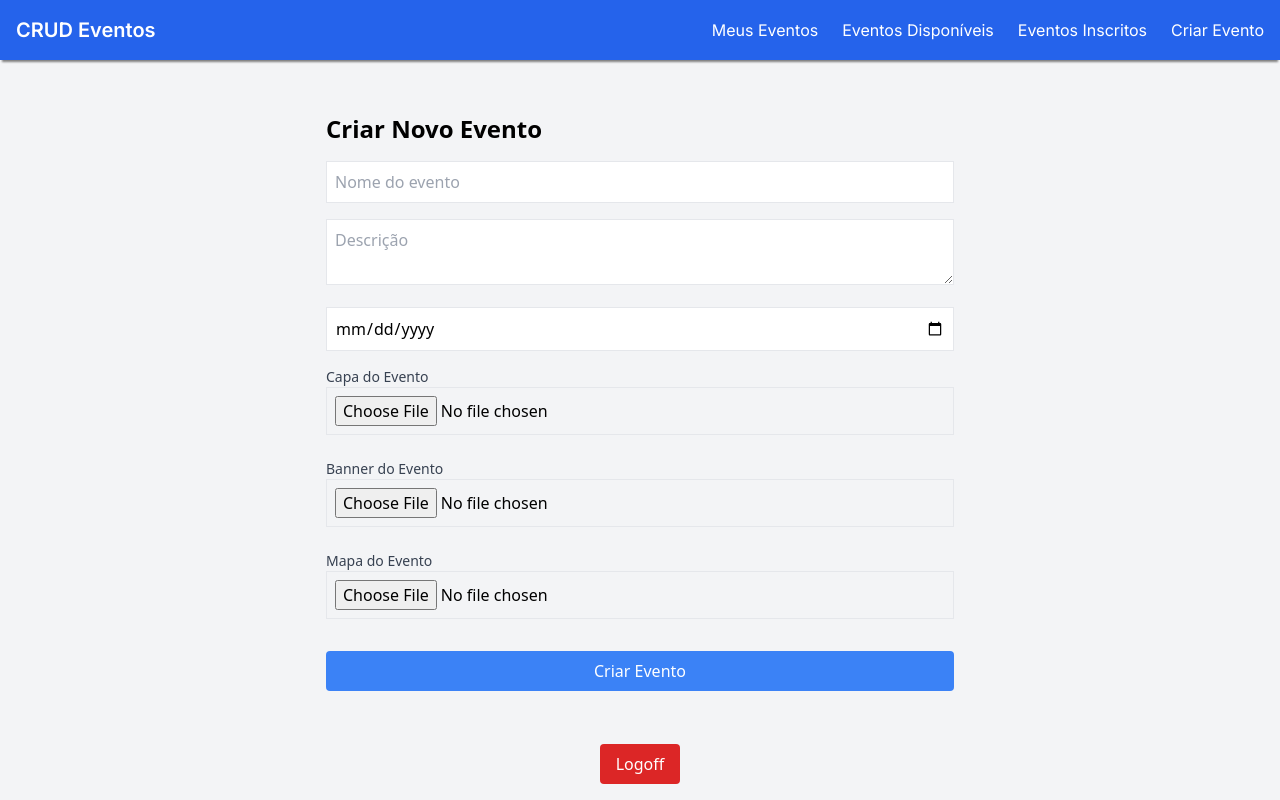
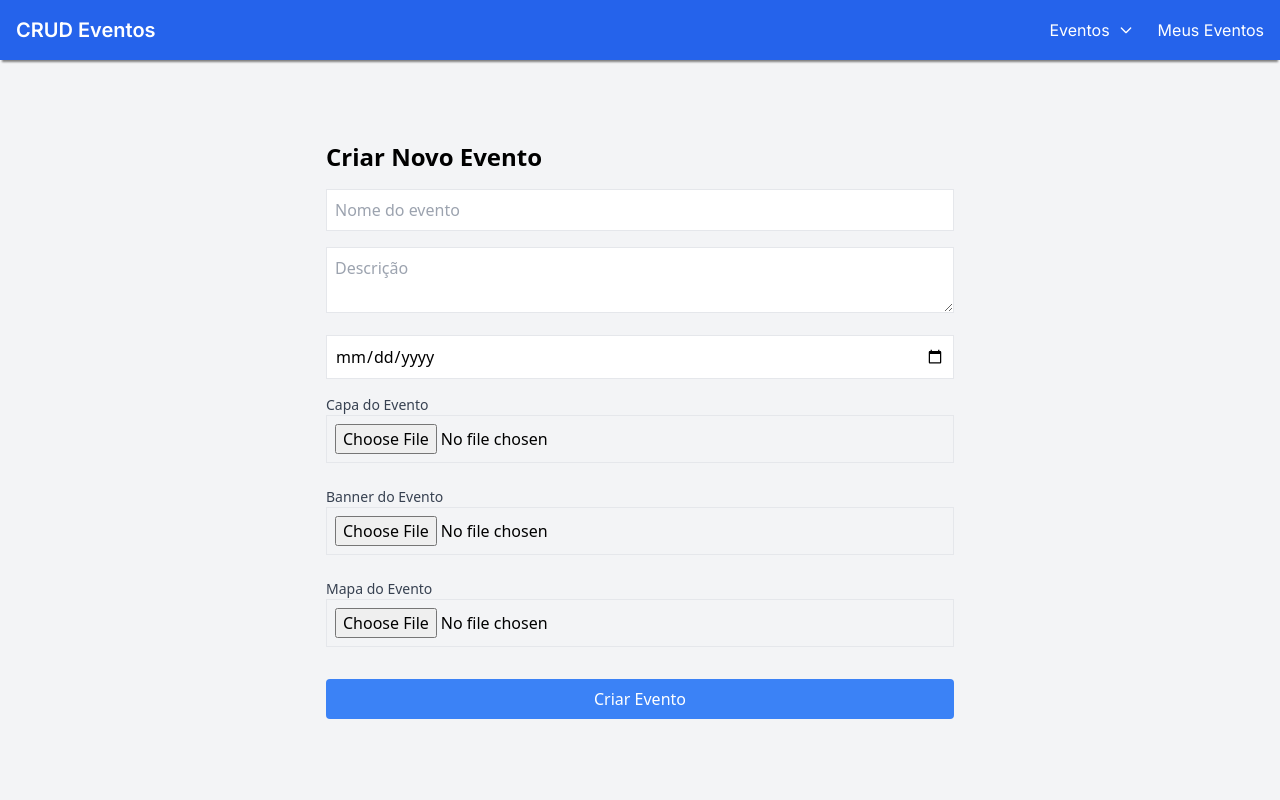
Before and after one commit to RafaelCirn3/CRUD-Eventos-Laravel-Vue, a Vue app in the folder front_end/: page /events/create in a window 1280 px wide. Built offline with nearby package versions, Linux system fonts and the light colour scheme.

Commit message:
:arrow_up: adicionando um dropdown ao header

```diff
--- a/front_end/src/App.vue
+++ b/front_end/src/App.vue
@@ -6,15 +6,6 @@
     <!-- Conteúdo principal abaixo do cabeçalho -->
     <div class="flex-1 flex justify-center items-center px-4">
       <router-view></router-view> <!-- Renderiza as rotas aqui -->
-    </div>
-
-    <!-- Botão de logoff abaixo do conteúdo principal -->
-    <div v-if="shouldShowLogoutButton" class="mt-auto mb-4 flex justify-center">
-      <button
-        @click="logout"
-        class="px-4 py-2 bg-red-600 text-white rounded hover:bg-red-500 focus:outline-none focus:ring-2 focus:ring-red-300 transition-all duration-200">
-        Logoff
-      </button>
     </div>
   </div>
 </template>
@@ -82,11 +73,6 @@ html, body, #app {
   padding: 16px;
 }
 
-/* Ajusta o botão de logoff para aparecer abaixo do conteúdo, centralizado e pequeno */
-.mt-auto {
-  margin-top: auto; /* Empurra o botão para baixo */
-}
-
 button {
   transition: transform 0.3s ease, box-shadow 0.3s ease;
 }
--- a/front_end/src/components/HeaderComponent.vue
+++ b/front_end/src/components/HeaderComponent.vue
@@ -3,18 +3,41 @@
         <nav class="bg-blue-600 text-white p-4 shadow-md">
             <div class="flex justify-between items-center">
                 <h1 class="text-xl font-bold">CRUD Eventos</h1>
-                <ul class="flex space-x-6">
+                <ul class="flex space-x-6 items-center">
+                    <!-- Botão de dropdown para "Eventos" -->
+                    <li class="relative">
+                        <button @click="toggleDropdown" class="flex items-center space-x-2 hover:underline">
+                            <span>Eventos</span>
+                            <svg class="w-4 h-4 transform" :class="{ 'rotate-180': isDropdownOpen }" xmlns="http://www.w3.org/2000/svg" fill="none" viewBox="0 0 24 24" stroke="currentColor">
+                                <path stroke-linecap="round" stroke-linejoin="round" stroke-width="2" d="M19 9l-7 7-7-7"/>
+                            </svg>
+                        </button>
+                        <!-- Links do dropdown -->
+                        <ul v-if="isDropdownOpen" class="absolute bg-blue-500 text-white p-2 mt-2 rounded shadow-md space-y-2 w-40 md:w-48 right-0">
+                            <li>
+                                <router-link to="/events/available" class="hover:underline block">Eventos Disponíveis</router-link>
+                            </li>
+                            <li>
+                                <router-link to="/events/subscribed" class="hover:underline block">Eventos Inscritos</router-link>
+                            </li>
+                            <li>
+                                <router-link to="/events/create" class="hover:underline block">Criar Evento</router-link>
+                            </li>
+                        </ul>
+                    </li>
+
+                    <!-- Link de "Meus Eventos" -->
                     <li>
                         <router-link to="/my-events" class="hover:underline">Meus Eventos</router-link>
                     </li>
-                    <li>
-                        <router-link to="/events/available" class="hover:underline">Eventos Disponíveis</router-link>
-                    </li>
-                    <li>
-                        <router-link to="/events/subscribed" class="hover:underline">Eventos Inscritos</router-link>
-                    </li>
-                    <li>
-                        <router-link to="/events/create" class="hover:underline">Criar Evento</router-link>
+
+                    <!-- Botão de Logoff, posicionado à direita -->
+                    <li v-if="isAuthenticated" class="ml-auto">
+                        <button
+                            @click="logout"
+                            class="px-4 py-2 bg-red-600 text-white rounded hover:bg-red-500 focus:outline-none focus:ring-2 focus:ring-red-300 transition-all duration-200">
+                            Sair
+                        </button>
                     </li>
                 </ul>
             </div>
@@ -24,14 +47,21 @@
 
 <script>
 export default {
+    data() {
+        return {
+            isDropdownOpen: false, // Controla a visibilidade do dropdown
+        };
+    },
     computed: {
         isAuthenticated() {
-            return !!localStorage.getItem('token'); // Verifica se o token está presente no localStorage
+            return !!localStorage.getItem('token'); // Verifica se há um token no localStorage
         },
     },
     methods: {
+        toggleDropdown() {
+            this.isDropdownOpen = !this.isDropdownOpen; // Alterna a visibilidade do dropdown
+        },
         logout() {
-            // Lógica de logout, removendo o token do localStorage e redirecionando
             localStorage.removeItem('token');
             this.$router.push('/login');
         },
@@ -40,21 +70,20 @@ export default {
 </script>
 
 <style scoped>
-/* Importação da fonte do Google Fonts */
 @import url('https://fonts.googleapis.com/css2?family=Inter:wght@400;600&display=swap');
 
 nav {
     box-shadow: 0 4px 2px -2px gray;
-    font-family: 'Inter', sans-serif; /* Aplica a fonte Inter ao nav */
+    font-family: 'Inter', sans-serif;
 }
 
 h1 {
-    font-family: 'Inter', sans-serif; /* Aplica a fonte Inter ao título */
-    font-weight: 600; /* Deixa o título em negrito */
+    font-family: 'Inter', sans-serif;
+    font-weight: 600;
 }
 
 ul {
-    font-family: 'Inter', sans-serif; /* Aplica a fonte Inter aos itens do menu */
+    font-family: 'Inter', sans-serif;
 }
 
 button {
@@ -67,4 +96,24 @@ button {
 button:hover {
     text-decoration: underline;
 }
+
+/* Estilo adicional para o menu suspenso */
+ul.absolute {
+    display: block;
+    position: absolute;
+    top: 100%;
+    left: 0;
+    right: 0;
+    z-index: 10;
+}
+
+/* Responsividade: ajusta o tamanho do menu e a posição */
+@media (max-width: 768px) {
+    .absolute {
+        width: auto; /* O menu vai se ajustar ao conteúdo */
+        right: unset; /* Remove o alinhamento à direita em telas menores */
+        left: 0; /* Alinha à esquerda */
+    }
+}
+
 </style>
```
